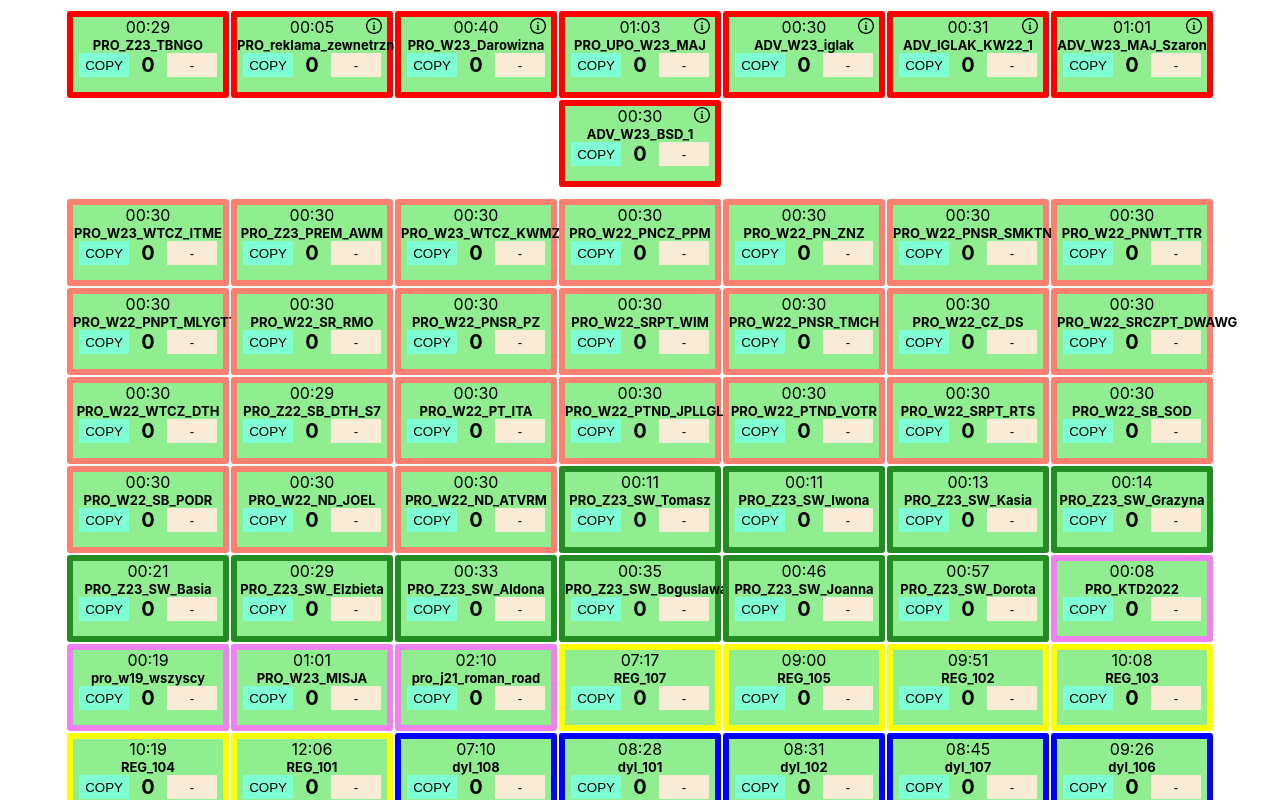
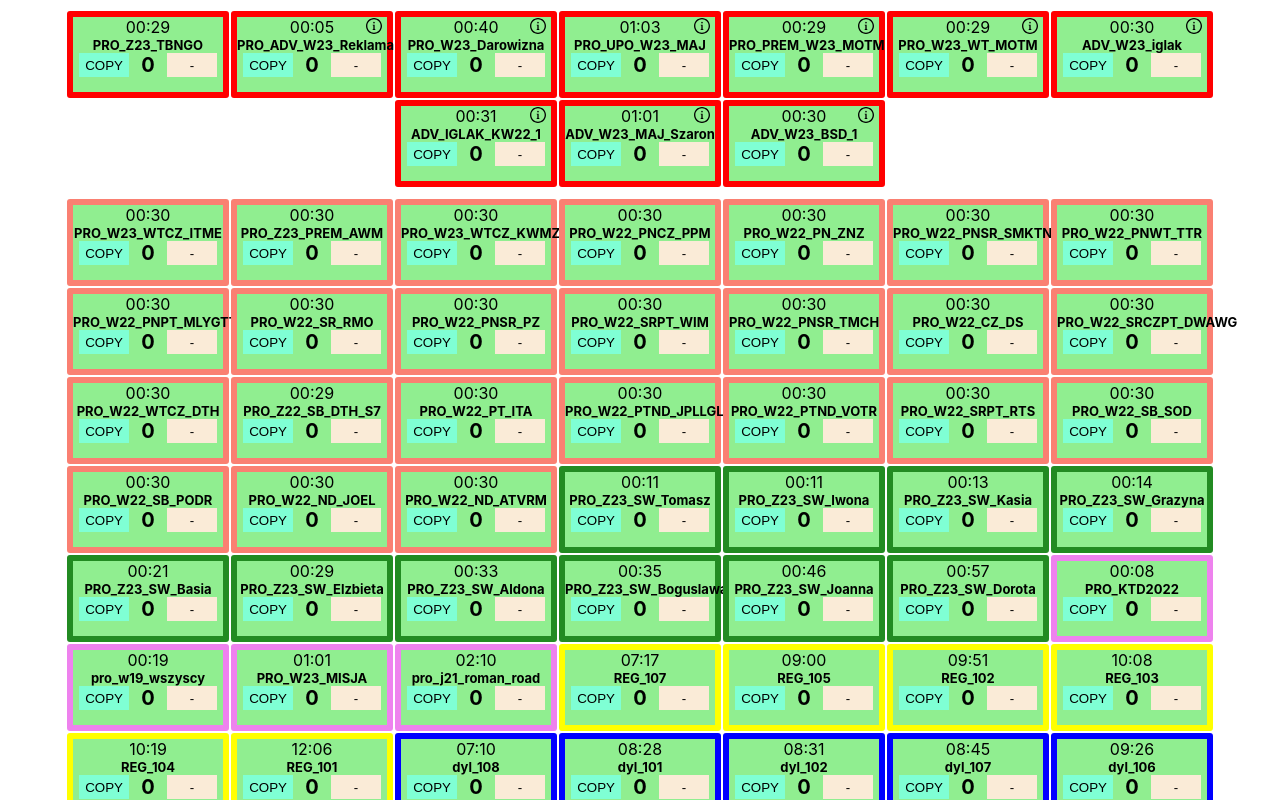
Before and after one commit to NorthWillov/rand-prog, a React (Create React App) app: page / in a window 1280 px wide. Shown: the top 800 px of the page. Built offline with nearby package versions, Linux system fonts and the light colour scheme.

Commit message:
Add progs

```diff
--- a/src/db.js
+++ b/src/db.js
@@ -3,10 +3,10 @@ export default {
     { id: 2005, program: "PRO_Z23_TBNGO", counter: 0, duration: "00:29" },
     {
       id: 2007,
-      program: "PRO_reklama_zewnetrzna",
+      program: "PRO_ADV_W23_Reklama",
       counter: 0,
       duration: "00:05",
-      info: "Wstawiać przed każdą reklamą zewnętrzną (nie TBN'u), Tymek będzie dawał znać które - narazie przed wszystkimi reklamami AWM",
+      info: "Wstawiać przed każdą reklamą",
     },
     {
       id: 2008,
@@ -24,27 +24,41 @@ export default {
     },
     {
       id: 2011,
+      program: "PRO_PREM_W23_MOTM",
+      counter: 0,
+      duration: "00:29",
+      info: "Do 20 czerwca",
+    },
+    {
+      id: 2012,
+      program: "PRO_W23_WT_MOTM",
+      counter: 0,
+      duration: "00:29",
+      info: "Po 20 czerwca",
+    },
+    {
+      id: 2013,
       program: "ADV_W23_iglak",
       counter: 0,
       duration: "00:30",
       info: "Od 1 maja do 31 czerwca, o godzinach: 9:00, 13:00, 15:00, 19:30, 22:30",
     },
     {
-      id: 2012,
+      id: 2014,
       program: "ADV_IGLAK_KW22_1",
       counter: 0,
       duration: "00:31",
       info: "do 31 czerwca, o godzinach: 9:30, 10:30, 12:00, 13:00, 14:00, 16:00, 18:00, 20:00",
     },
     {
-      id: 2014,
+      id: 2015,
       program: "ADV_W23_MAJ_Szaron",
       counter: 0,
       duration: "01:01",
       info: "do 26 czerwca, jeden raz dziennie, o godzinach: ~19:00",
     },
     {
-      id: 2015,
+      id: 2016,
       program: "ADV_W23_BSD_1",
       counter: 0,
       duration: "00:30",
--- a/src/oldProgsDb.js
+++ b/src/oldProgsDb.js
@@ -11,4 +11,5 @@ export default [
   "PRO_W23_Spotkanie_pop",
   "ADV_AWM_0523",
   "ADV_W23_hilsong",
+  "PRO_reklama_zewnetrzna",
 ].map((spot) => spot.toUpperCase());
```
